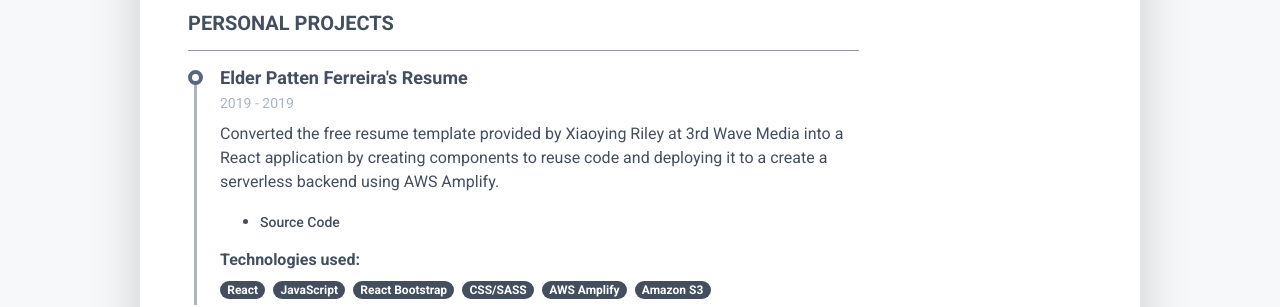
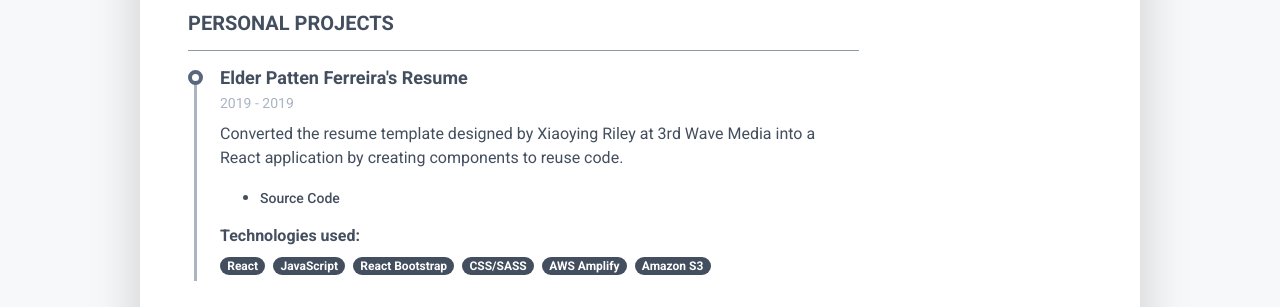
Before and after one commit to elderferreiras/resume, a React (Create React App) app: page / in a window 1280 px wide. Shown: the part 2360-2667 px from the top of the page. Built offline with nearby package versions, Linux system fonts and the light colour scheme.

Commit message:
changed personal project description

```diff
--- a/src/containers/App.js
+++ b/src/containers/App.js
@@ -169,7 +169,7 @@
 
                     description: [
                         {
-                            description: 'Converted the free resume template provided by Xiaoying Riley at 3rd Wave Media into a React application by creating components to reuse code and deploying it to a create a serverless backend using AWS Amplify.',
+                            description: 'Converted the resume template designed by Xiaoying Riley at 3rd Wave Media into a React application by creating components to reuse code.',
                             details: [
                                 {
                                     source: 'https://github.com/elderferreiras/resume'
```
